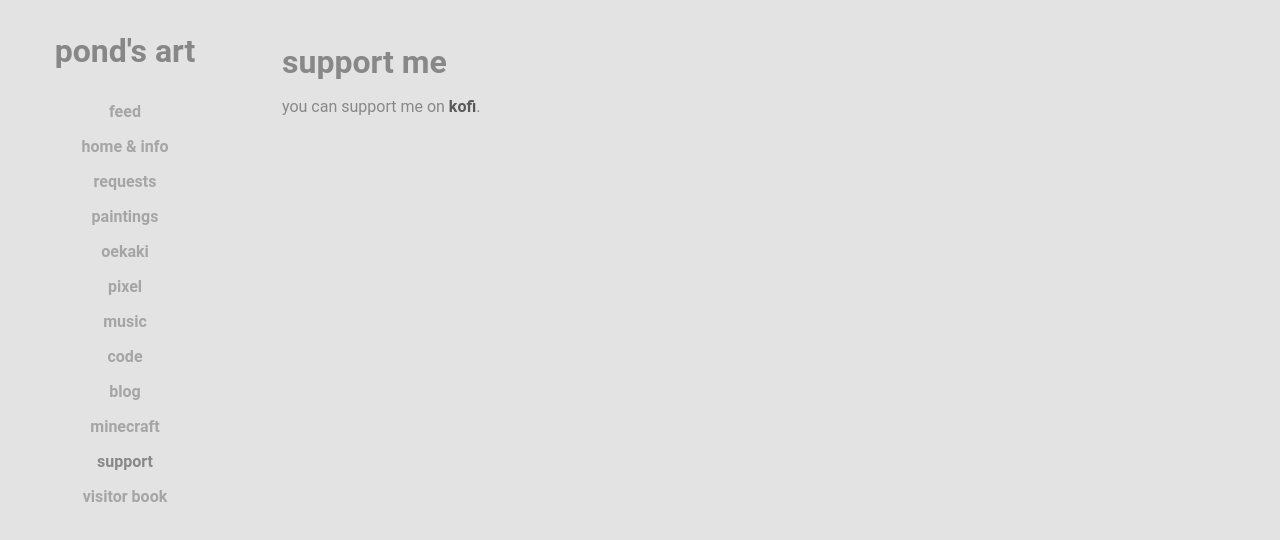
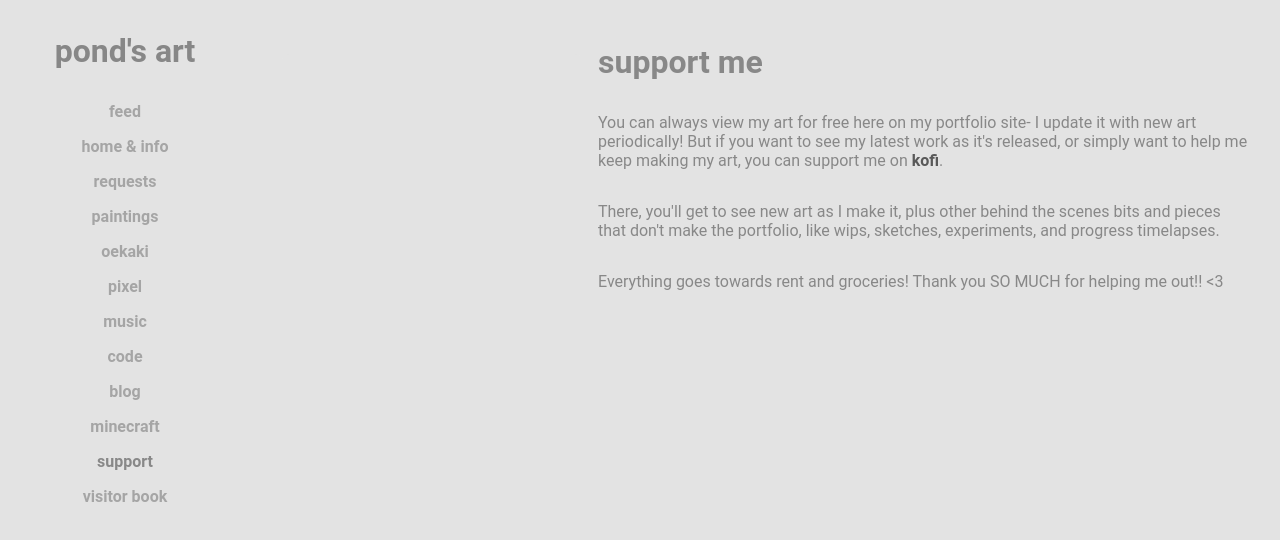
Before and after one commit to m-4rgo/pond-portfolio, a website: page index.html in a window 1280 px wide. Both pictures are taken after a click on the link "support". Drawn offline with Linux system fonts and the light colour scheme.

Commit message:
update support page

```diff
--- a/index.html
+++ b/index.html
@@ -49,7 +49,7 @@
     <br> I am <b>p-ond</b>, <b>po_n_d</b> or <b>pondpondpond</b> on most platforms but i'm only active here and on twitch atm!
   <br><br>
     <b>I'm no longer taking commissions!</b> I'll be setting up a requests system here on the website as soon as i can, where you can request art on an anonymous pay or donate as you want basis.
-    <br>If you want to support me or my work, I have a ko-fi you can donate through! <3
+    <br>If you want to support me or my work, I have a ko-fi you can donate through! <3 Read more on the support tab.
 <!--  Most of my commission work is priced at a £10/hr hourly rate. Feel free to get in contact via discord if you have an idea or want to brainstorm.-->
     <br><br>
   </p>
@@ -223,9 +223,20 @@
 
   <!--  support section-->
   <section id="support" class="section censor">
-    <h2>support me</h2>
+    <div class="section-columns">
+      <div class="column">
+        <br><br>
+        <iframe id='kofiframe' class="censor" src='https://ko-fi.com/pondpondpond/?hidefeed=true&widget=true&embed=true&preview=true' style='border:none;width:auto;max-width:400px;background:#e3e3e3;border-radius:8px;' height='650' title='pondpondpond'></iframe>
+      </div>
 <!--    <p>you can support me on <a href="https://ko-fi.com/pondpondpond/shop">kofi</a> or <a href="https://www.patreon.com/cw/pondpondpond">patreon</a>.</p>-->
-    <p>you can support me on <a href="https://ko-fi.com/pondpondpond/shop">kofi</a>.</p>
+      <div class="column">
+        <h2>support me</h2>
+      <p>You can always view my art for free here on my portfolio site- I update it with new art periodically! But if you want to see my latest work as it's released, or simply want to help me keep making my art,
+      you can support me on <a href="https://ko-fi.com/pondpondpond">kofi</a>.</p>
+    <p>There, you'll get to see new art as I make it, plus other behind the scenes bits and pieces that don't make the portfolio, like wips, sketches, experiments, and progress timelapses.</p>
+    <p>Everything goes towards rent and groceries! Thank you SO MUCH for helping me out!! <3</p>
+      </div>
+    </div>
   </section>
 
 <!--  visitor book section-->
```
